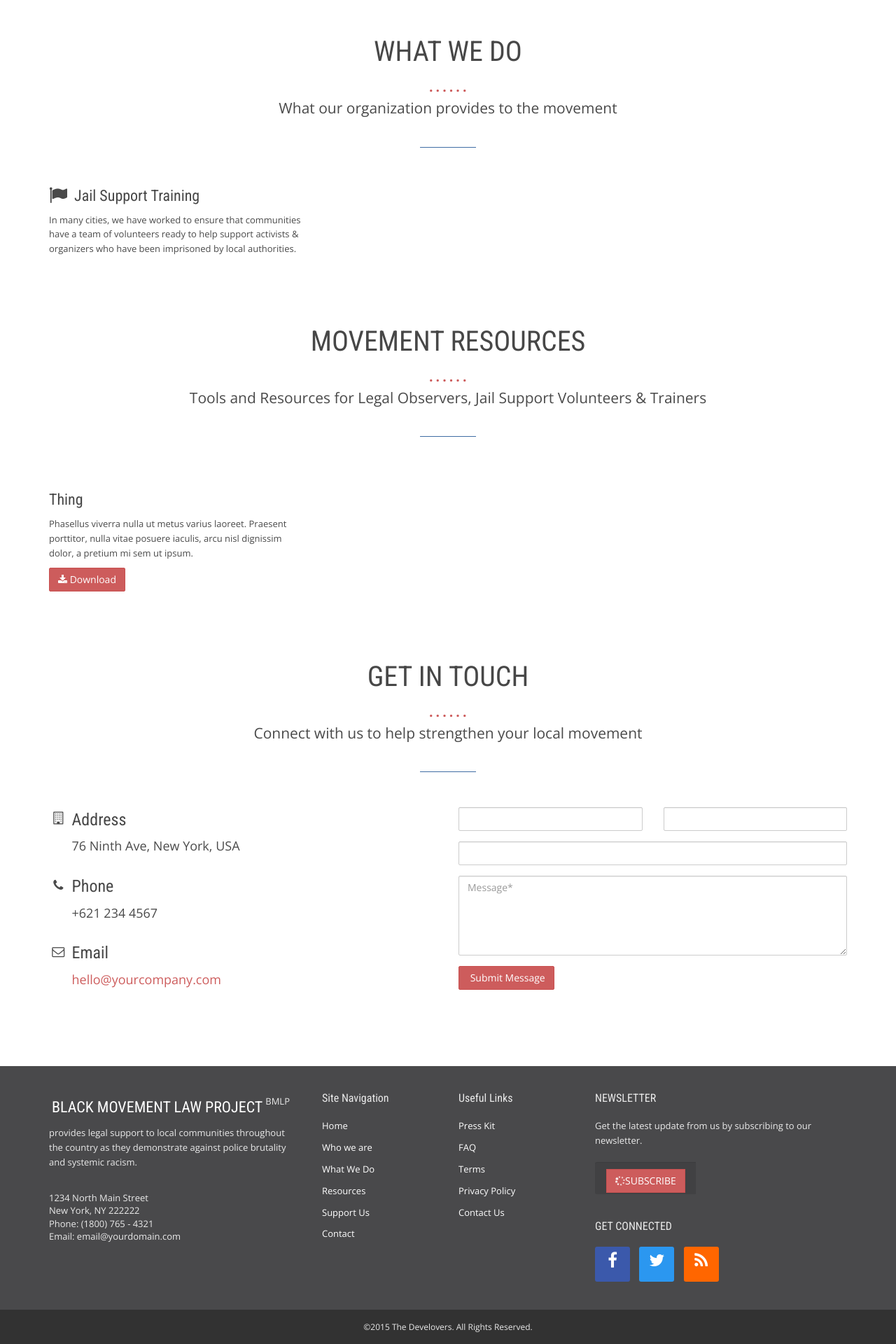
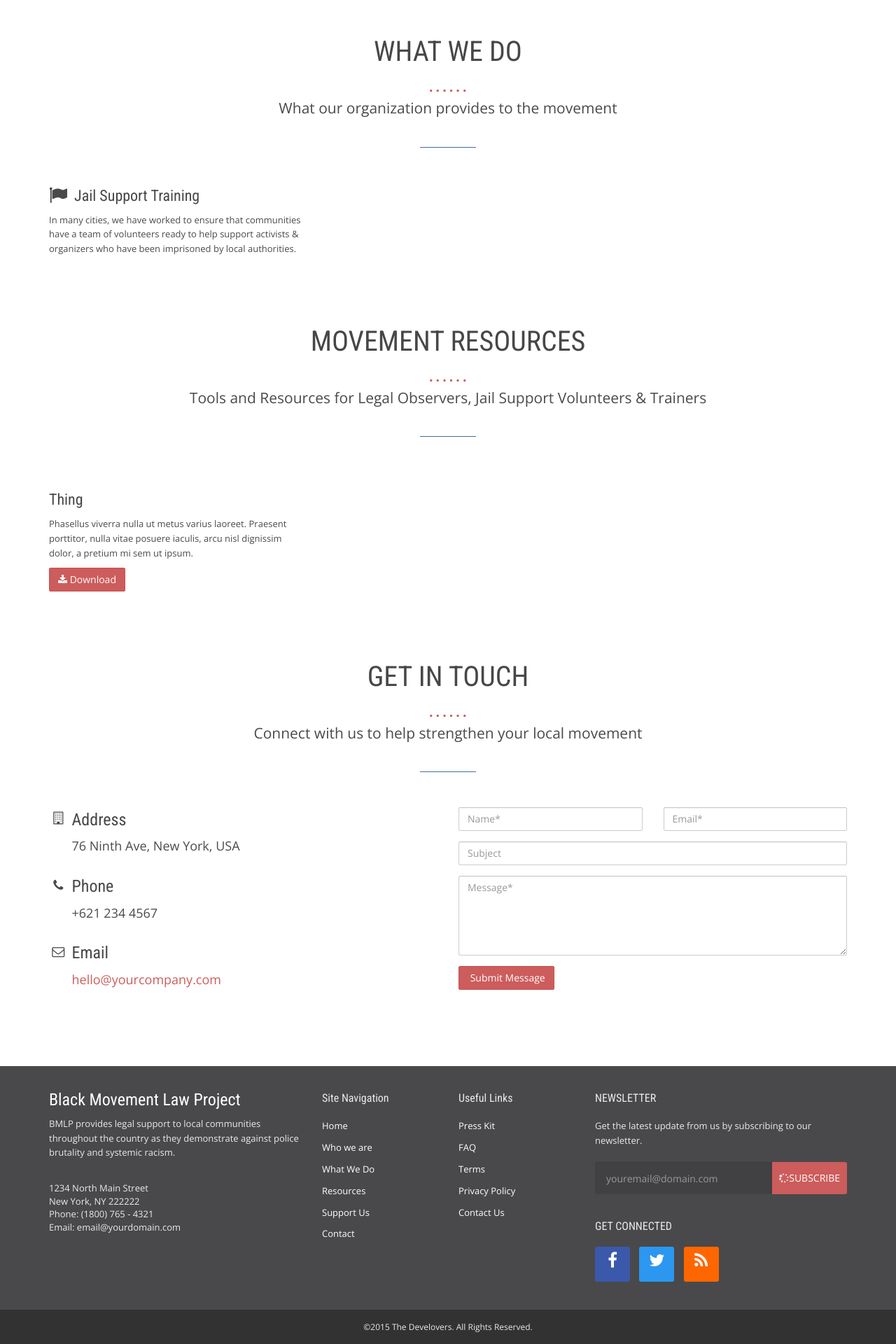
Before and after one commit to BMLP/bmlp.github.io, a Jekyll site: the page built from index.html, in a window 1280 px wide. Shown: the part 683-2603 px from the top of the page at 70% size. Built offline with Jekyll 4.4.1, drawn with Linux system fonts in a browser that asks for light colours; Markdown is read by kramdown in place of the engine named in the settings.

Commit message:
footer fixes and icons

```diff
--- a/_config.yml
+++ b/_config.yml
@@ -87,13 +87,13 @@ prose:
           element: "select"
           options:
             - name: PDF
-              option: pdf
+              option: file-pdf-o
             - name: Word Document
-              option: word-document
+              option: file-word-o
             - name: Presentation
-              option: presentation
+              option: file-powerpoint-o
             - name: Image
-              option: image
+              option: file-image-o
 
     _posts/teammembers:
       - name: "category"
--- a/_includes/default/footer.html
+++ b/_includes/default/footer.html
@@ -6,7 +6,7 @@
             <!-- COLUMN 1 -->
             <h3 class="sr-only">ABOUT US</h3>
             <h3>
-            <a href="index.html" class="navbar-brand">
+            <a href="/{{site.baseurl}}">
                 {{site.data.texts.title}}
             </a>
             </h3>
@@ -69,7 +69,7 @@
               <p>Get the latest update from us by subscribing to our newsletter.</p>
               <form  data-parsley-validate class="newsletter-form" method="POST" >
                 <div class="input-group input-group-lg">
-                  <spannput type="email" class="form-control" name="email" placeholder="youremail@domain.com">
+                  <input type="email" class="form-control" name="email" placeholder="youremail@domain.com">
                   <span class="input-group-btn">
                     <button class="btn btn-primary" type="button"><span class="fa fa-spinner fa-spin"></span><span>SUBSCRIBE</span>
                   </button>
--- a/_includes/sections/contact.html
+++ b/_includes/sections/contact.html
@@ -36,20 +36,20 @@
                   <div class="col-sm-6">
                     <div class="form-group">
                       <label for="contact-name" class="control-label sr-only">Name</label>
-                      <spannput type="text" class="form-control" id="contact-name" name="name" placeholder="Name*" required>
+                      <input type="text" class="form-control" id="contact-name" name="name" placeholder="Name*" required>
                     </div>
                   </div>
                   <div class="col-sm-6">
                     <div class="form-group">
                       <label for="contact-email" class="control-label sr-only">Email</label>
-                      <spannput type="email" class="form-control" id="contact-email" name="email" placeholder="Email*" required>
+                      <input type="email" class="form-control" id="contact-email" name="email" placeholder="Email*" required>
                     </div>
                   </div>
                 </div>
                 <div class="form-group">
                   <label for="contact-subject" class="control-label sr-only">Subject</label>
                   <div class="col-sm-12">
-                    <spannput type="text" class="form-control" id="contact-subject" name="subject" placeholder="Subject">
+                    <input type="text" class="form-control" id="contact-subject" name="subject" placeholder="Subject">
                   </div>
                 </div>
                 <div class="form-group">
@@ -64,7 +64,7 @@
                     </button>
                   </div>
                 </div>
-                <spannput type="hidden" name="msg-submitted" id="msg-submitted" value="true">
+                <input type="hidden" name="msg-submitted" id="msg-submitted" value="true">
               </form>
             </div>
             <!-- END CONCTACT FORM -->
```
Also changed, not shown: sass/skins/_skin-styles.scss (+5 -5 lines).
